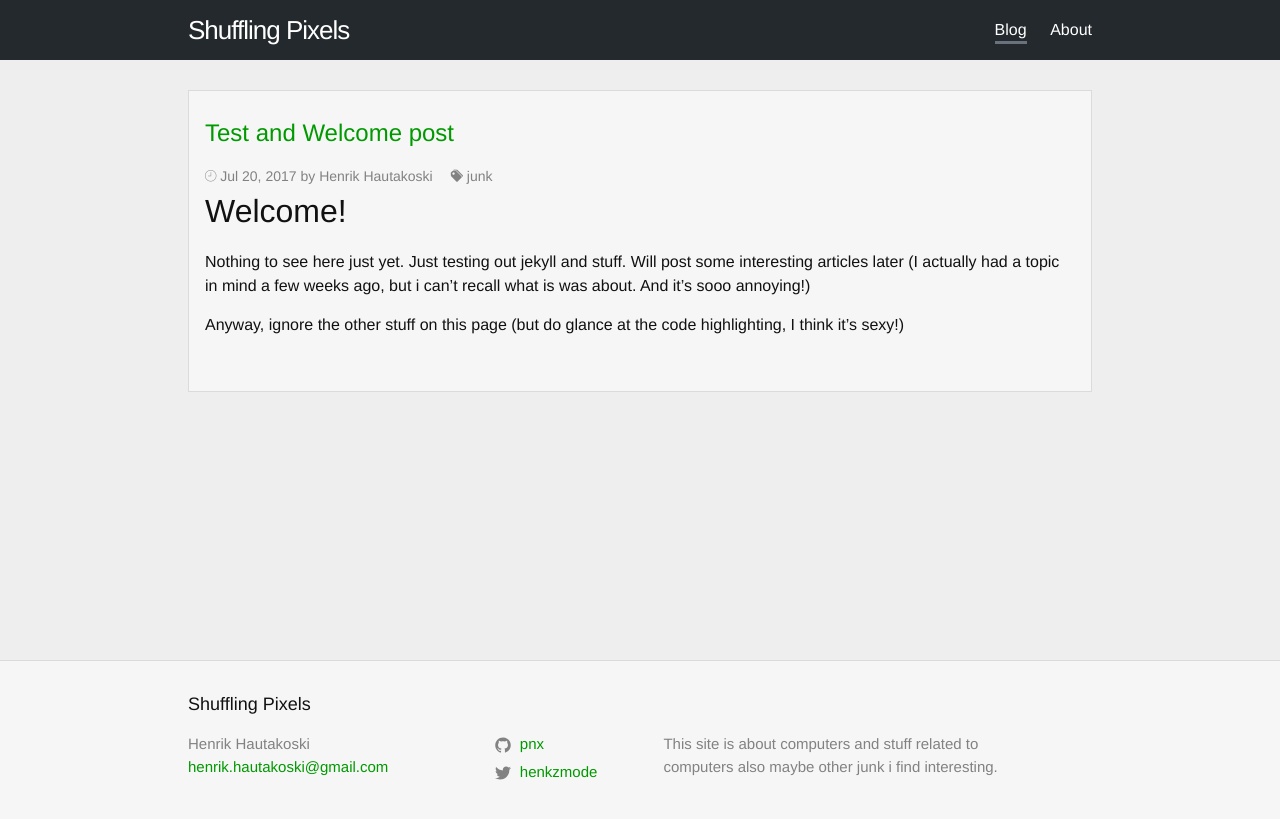
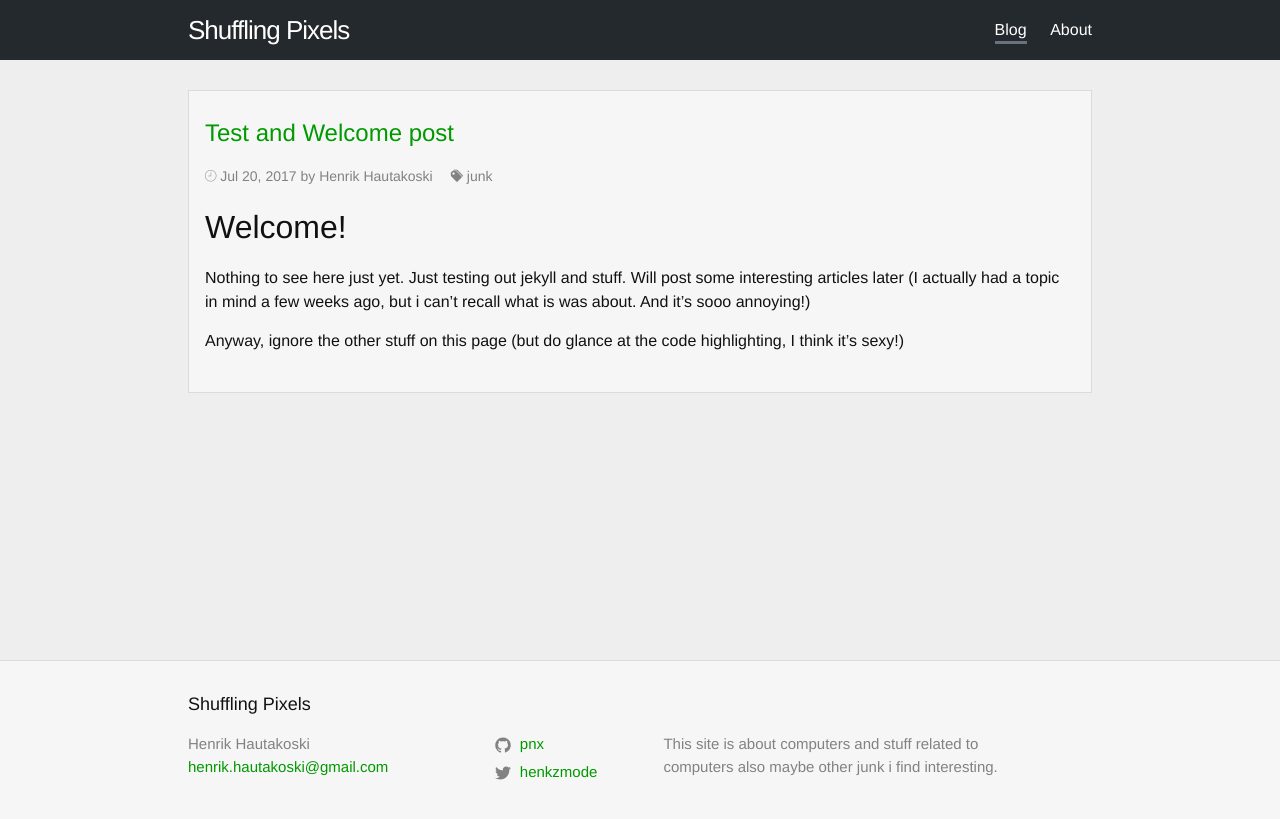
Before and after one commit to pnx/pnx.github.io, a Jekyll site: the page built from index.md, in a window 1280 px wide. Shown: the top 819 px of the page. Built offline with Jekyll 4.4.1, drawn with Linux system fonts in a browser that asks for light colours.

Commit message:
_sass/include/view/_blog-post.scss: change margin for .blog-post-content

```diff
--- a/_sass/include/view/_blog-post.scss
+++ b/_sass/include/view/_blog-post.scss
@@ -29,7 +29,7 @@
     }
 
     &-content {
-        margin-bottom: $spacing-unit;
+        margin-top: 1em;
         h2 {
             @include relative-font-size(2);
             @include media-query($on-laptop) {
```
